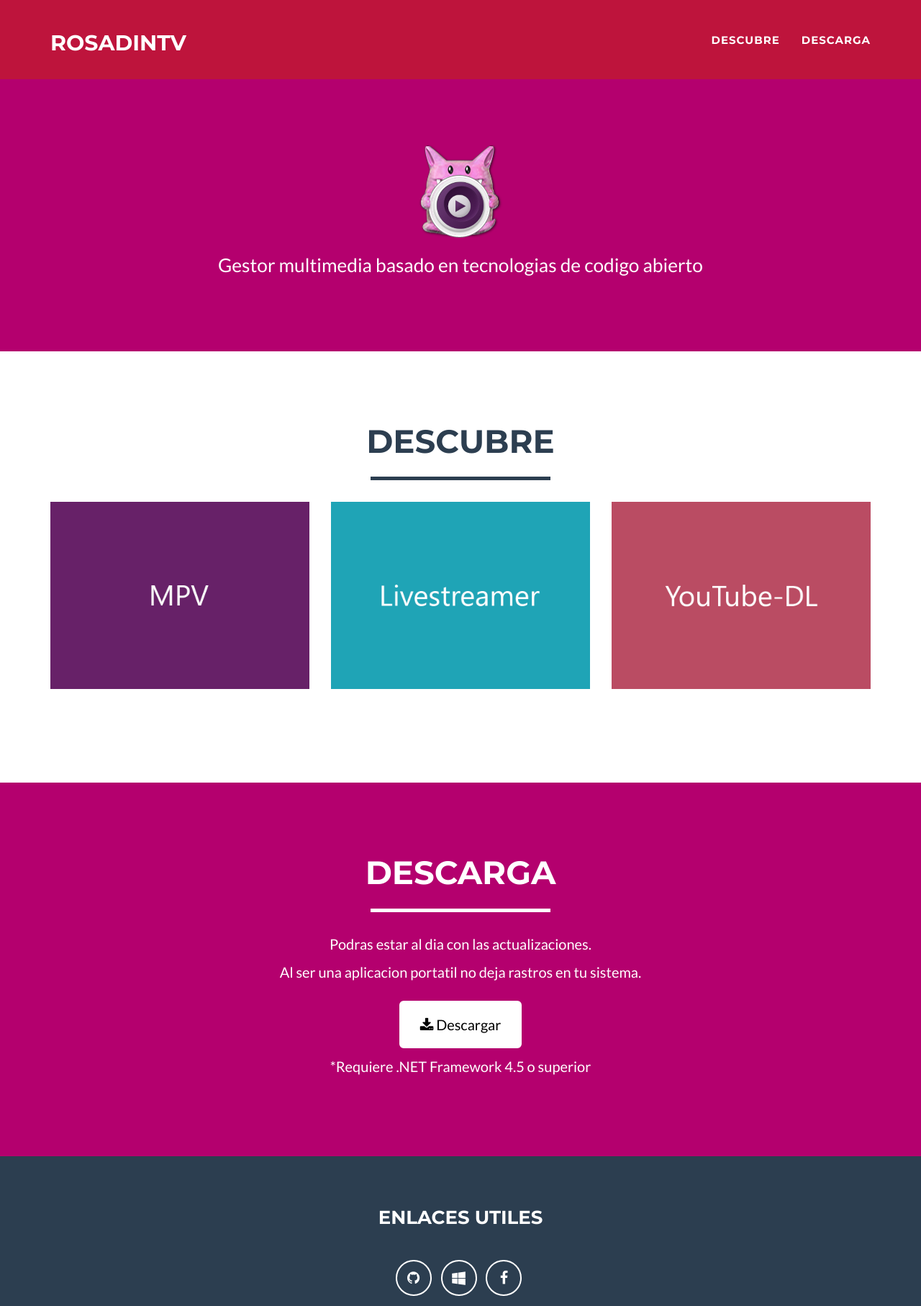
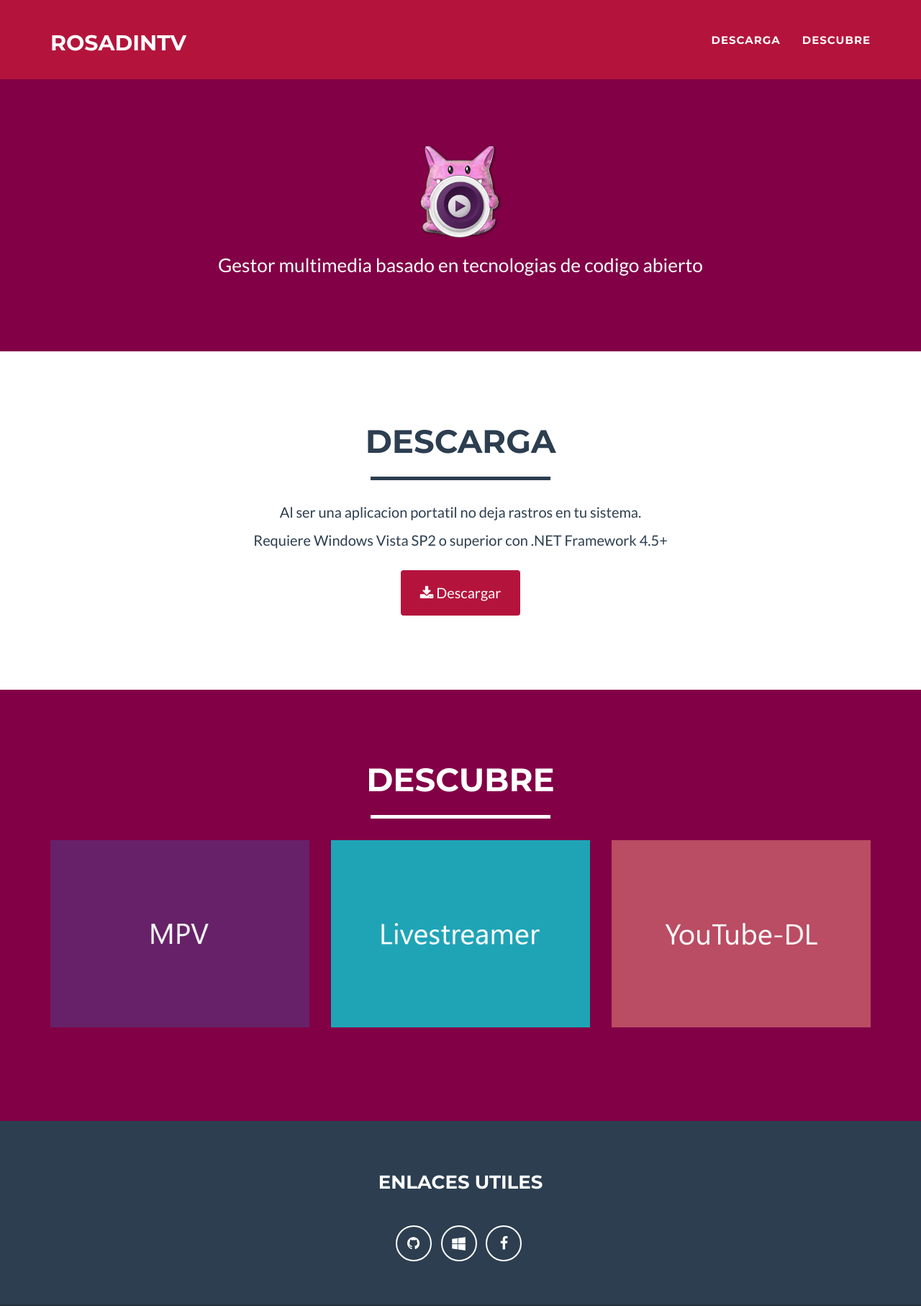
Before and after one commit to manolouy/rosadintv.github.io, a plain HTML site: page index.html in a window 1280 px wide. Shown: the top 1814 px of the page at 72% size. Drawn offline with nearby package versions, Linux system fonts and the light colour scheme.

Commit message:
Multiples mejoras

```diff
--- a/Actualizaciones.txt
+++ b/Actualizaciones.txt
@@ -1,5 +1,5 @@
 [RosadinTV]
-version=108
+version=109
 link=https://rosadintv.github.io/Actualizaciones/RosadinTV.zip
 destino=
 
--- a/css/freelancer.css
+++ b/css/freelancer.css
@@ -63,7 +63,7 @@
 
 hr.star-light:after {
     color: #fff;
-    background-color: #B4006E;
+    background-color: #820046;
 }
 
 hr.star-primary {
@@ -82,7 +82,7 @@
 header {
     text-align: center;
     color: #fff;
-    background: #B4006E;
+    background: #820046;
 }
 
 header .container {
@@ -174,6 +174,7 @@
     padding: 100px 0;
 }
 
+
 section h2 {
     margin: 0;
     font-size: 3em;
@@ -181,21 +182,19 @@
 
 section.success {
     color: #fff;
-    background: #B4006E;
+    background: #820046;
 }
 
 .btn-outline:hover,
 section.success a:hover {   /* CUANDO EL MOUSE NO ESTA ARRIBA DE LOS BOTONES  */
     outline: 0;
-    background: black;
-    color: white;
+    color: #18bc9c;
 }
 
 .btn-outline:hover,    /* CUANDO EL MOUSE NO ESTA ARRIBA DE LOS BOTONES  */
 section.success a {
-    border: solid 2px #fff;
-    color: black;
-    background: white;
+    /*border: solid 2px #fff;*/
+    color: #18bc9c;
 }
 
 @media(max-width:767px) {
@@ -270,7 +269,7 @@
     border: solid 2px #fff;
     font-size: 20px;
     color: #fff;
-    background: white;
+    background: #B4143C;
     transition: all .3s ease-in-out;
 }
 
--- a/index.html
+++ b/index.html
@@ -60,11 +60,11 @@
                     <li class="hidden">
                         <a href="#page-top"></a>
                     </li>
+                                        <li class="page-scroll">
+                        <a href="#download">Descarga</a>
+                    </li>
                     <li class="page-scroll">
                         <a href="#discover">Descubre</a>
-                    </li>
-                    <li class="page-scroll">
-                        <a href="#download">Descarga</a>
                     </li>
                 </ul>
             </div>
@@ -89,14 +89,42 @@
         </div>
     </header>
 
+    <!-- About Section -->
+    <section class="discover" id="download">
+        <div class="container">
+            <div class="row">
+                <div class="col-lg-12 text-center">
+                    <h2>Descarga</h2>
+                    <hr class="star-primary">
+                </div>
+            </div>
+            <div class="row">
+                <div class="col-lg-8 col-lg-offset-2 text-center">
+                    <p>Al ser una aplicacion portatil no deja rastros en tu sistema.</p>
+                     <p>Requiere Windows Vista SP2 o superior con .NET Framework 4.5+</p>
+                </div>
+
+                <div class="col-lg-8 col-lg-offset-2 text-center">
+                    <a href="Actualizaciones/RosadinTV.zip" class="btn btn-lg btn-outline">
+                        <i class="fa fa-download"></i> Descargar
+                    </a>
+                </div>
+
+                    <div class="col-lg-8 col-lg-offset-2 text-center">
+                </div>
+
+            </div>
+        </div>
+    </section>
+
     <!-- Portfolio Grid Section -->
-    <section id="discover">
+    <section class="success" id="discover">
         <div class="container">
 
             <div class="row">
                 <div class="col-lg-12 text-center">
                     <h2>Descubre</h2>
-                    <hr class="star-primary">
+                    <hr class="star-light">
                 </div>
             </div>
             <div class="row">
@@ -129,36 +157,6 @@
                         </div>
                         <img src="img/portfolio/youtube-dl.png" class="img-responsive" alt="">
                     </a>
-                </div>
-
-            </div>
-        </div>
-    </section>
-
-    <!-- About Section -->
-    <section class="success" id="download">
-        <div class="container">
-            <div class="row">
-                <div class="col-lg-12 text-center">
-                    <h2>Descarga</h2>
-                    <hr class="star-light">
-                </div>
-            </div>
-            <div class="row">
-                <div class="col-lg-8 col-lg-offset-2 text-center">
-                    <p>Podras estar al dia con las actualizaciones.</p>
-                    <p>Al ser una aplicacion portatil no deja rastros en tu sistema.</p>
-                </div>
-
-                <div class="col-lg-8 col-lg-offset-2 text-center">
-                    <a href="Actualizaciones/RosadinTV.zip" class="btn btn-lg btn-outline">
-                        <i class="fa fa-download"></i> Descargar
-                    </a>
-                </div>
-
-                    <div class="col-lg-8 col-lg-offset-2 text-center">
-                    <p></p>
-                    <p>*Requiere .NET Framework 4.5 o superior</p>
                 </div>
 
             </div>
```
Also changed, not shown: css/bootstrap.css, 1 other file.
